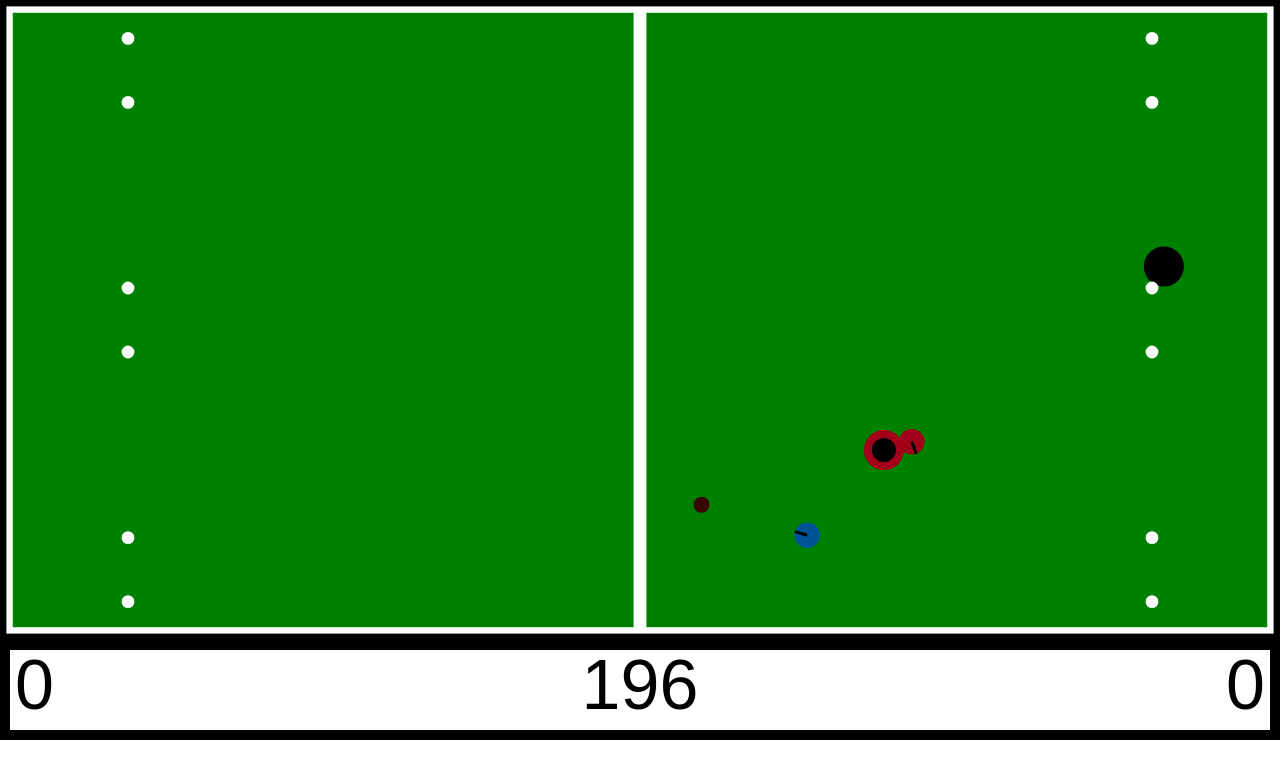
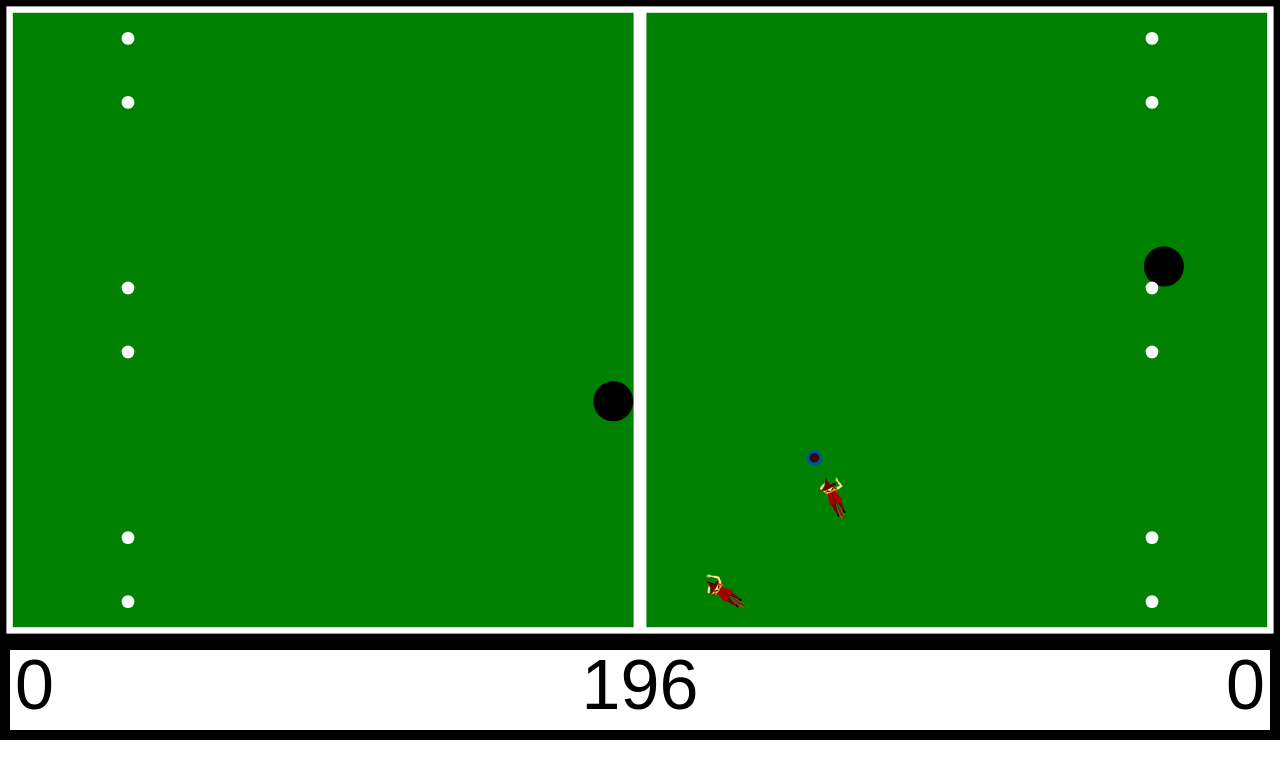
Before and after one commit to GitHubNoskcaj211/broom-blitz, a plain HTML site: page game.html in a window 1280 px wide. Drawn offline with Linux system fonts and the light colour scheme.

Commit message:
Add player graphics

```diff
--- a/game.html
+++ b/game.html
@@ -8,7 +8,7 @@
     <script src="Box2D.min.js"></script>
 </head>
 <body>
-    <canvas id="gameCanvas" width="800" height="600"></canvas>
+    <canvas id="gameCanvas" width="800" height="600">Loading...</canvas>
     <div id="pauseMenu" class="hidden">
         <div class="overlay"></div>
         <div class="menu">
--- a/game.js
+++ b/game.js
@@ -25,6 +25,7 @@ const SCOREBOARD_TEXT_BUFFER_PIXELS = 5;
 const GAME_TIME_SECONDS = 200;
 
 const PLAYER_RADIUS = 1;
+const SCALE_PLAYER_GRAPHIC = 2.0;
 const MAX_FORWARD_PLAYER_SPEED = 20; // meters per second
 const MAX_FORWARD_PLAYER_SPEED_WHEN_GRABBING_BALL = 16;
 const MAX_BACKWARD_PLAYER_SPEED = 5; // meters per second
@@ -40,7 +41,7 @@ const PLAYER_GRAB_DELAY_SECONDS = 0.25;
 const PLAYER_THROW_DELAY_SECONDS = 0.75;
 const PLAYER_DROPPED_BALL_GRAB_DELAY_SECONDS = 0.75;
 const PLAYER_STUN_DURATION = 1;
-const PLAYER_STUN_NUMBER_OF_ROTATIONS = 6;
+const PLAYER_STUN_NUMBER_OF_ROTATIONS = 4;
 const PLAYER_LINEAR_DAMPING = 0.5;
 const PLAYER_CONTACT_BUMPER_VELOCITY = 1.0;
 
@@ -96,6 +97,30 @@ const GOAL_POST_RADIUS = 0.5;
 const GOAL_POST_FRICTION = 0.0;
 const GOAL_POST_RESTITUTION = 0.5;
 const GOAL_COLOR = "rgb(255 255 255 / 100%)";
+
+class GraphicsElement {
+    constructor() {
+        this.images = [];
+    }
+
+    is_graphic_ready() {
+        return this.images.every(image => image.complete);
+    }
+}
+
+class PlayerGraphics extends GraphicsElement {
+    constructor() {
+        super();
+        this.player_normal = new Image();
+        this.player_normal.src = 'art/player_normal.svg';
+
+        this.player_grabbing = new Image();
+        this.player_grabbing.src = 'art/player_grabbing.svg';
+
+        this.images = [this.player_normal, this.player_grabbing];
+    }
+}
+
 
 function random(min, max) {
     return Math.random() * (max - min) + min;
@@ -188,6 +213,7 @@ class GameCanvas {
     }
 
     clear_canvas_and_draw_background() {
+        this.canvas.innerText = '';
         this.context.clearRect(0, 0, this.game_width, this.game_height);
 
         // Background
@@ -228,21 +254,34 @@ class GameCanvas {
         const canvas_center_y = this.game_height - (body_position.y * this.scale);
         const canvas_angle = -body_angle;
 
+        // Load the SVG file
+
+        // Draw the SVG onto the canvas at the player's position and angle
+        const player_graphic_to_draw = player.can_grab() ? player.player_graphics.player_normal : player.player_graphics.player_grabbing;
+        console.assert(player_graphic_to_draw.complete, "Player graphic not ready.");
+        const scale = (radius * this.scale * 2 * SCALE_PLAYER_GRAPHIC) / player_graphic_to_draw.width;
+        this.context.save();
+        this.context.translate(canvas_center_x, canvas_center_y);
+        this.context.rotate(canvas_angle);
+        this.context.scale(scale, scale);
+        this.context.drawImage(player_graphic_to_draw, -player_graphic_to_draw.width / 2, -player_graphic_to_draw.height / 2, player_graphic_to_draw.width, player_graphic_to_draw.height);
+        this.context.restore();
+
         // Draw circle
-        this.context.beginPath();
-        this.context.arc(canvas_center_x, canvas_center_y, radius * this.scale, 0, 2 * Math.PI);
-        this.context.fillStyle = player.player_color;
-        this.context.fill();
+        // this.context.beginPath();
+        // this.context.arc(canvas_center_x, canvas_center_y, radius * this.scale, 0, 2 * Math.PI);
+        // this.context.fillStyle = player.player_color;
+        // this.context.fill();
 
         // Draw line
-        const edge_x = canvas_center_x + radius * this.scale * Math.cos(canvas_angle);
-        const edge_y = canvas_center_y + radius * this.scale * Math.sin(canvas_angle);
-        this.context.beginPath();
-        this.context.moveTo(canvas_center_x, canvas_center_y);
-        this.context.lineTo(edge_x, edge_y);
-        this.context.lineWidth = 3;
-        this.context.strokeStyle = 'black';
-        this.context.stroke();
+        // const edge_x = canvas_center_x + radius * this.scale * Math.cos(canvas_angle);
+        // const edge_y = canvas_center_y + radius * this.scale * Math.sin(canvas_angle);
+        // this.context.beginPath();
+        // this.context.moveTo(canvas_center_x, canvas_center_y);
+        // this.context.lineTo(edge_x, edge_y);
+        // this.context.lineWidth = 3;
+        // this.context.strokeStyle = 'black';
+        // this.context.stroke();
     }
 
     render_scoring_ball(scoring_ball) {
@@ -403,7 +442,7 @@ class CustomContactListener {
 }
 
 class Player {
-    constructor(game, player_number, human_controlled) {
+    constructor(game, player_number, human_controlled, player_graphics) {
         this.game = game
         this.player_number = player_number;
         this.human_controlled = human_controlled;
@@ -440,6 +479,8 @@ class Player {
         this.collision_with_hitting_ball = false
         this.collision_with_player = false
         this.time_stopped_stunned = game.remaining_match_time;
+
+        this.player_graphics = player_graphics;
 
         this.reset_player();
     }
@@ -1060,7 +1101,7 @@ class Goal {
 }
 
 class Game {
-    constructor() {
+    constructor(player_1_graphics, player_2_graphics) {
         this.game_canvas = new GameCanvas();
         this.world = new b2World(new b2Vec2(0, 0), false);
         this.remaining_match_time = GAME_TIME_SECONDS;
@@ -1069,8 +1110,8 @@ class Game {
         this.disable_seeking_hitting_ball = url_params.get('disable_seeking_hitting_ball') !== null && url_params.get('disable_seeking_hitting_ball') === 'true';
 
         this.walls = new Walls(this.world)
-        this.player1 = new Player(this, 1, url_params.get('is_player1_human') !== null && url_params.get('is_player1_human') === 'true');
-        this.player2 = new Player(this, 2, url_params.get('is_player2_human') !== null && url_params.get('is_player2_human') === 'true');
+        this.player1 = new Player(this, 1, url_params.get('is_player1_human') !== null && url_params.get('is_player1_human') === 'true', player_1_graphics);
+        this.player2 = new Player(this, 2, url_params.get('is_player2_human') !== null && url_params.get('is_player2_human') === 'true', player_2_graphics);
         this.players = [this.player1, this.player2];
         this.scoring_ball = new ScoringBall(this);
         this.hitting_ball_1 = new HittingBall(this, FIELD_WIDTH_METERS / 2, FIELD_HEIGHT_METERS / 4, this.disable_seeking_hitting_ball);
@@ -1162,8 +1203,11 @@ class Game {
     }
 }
 
+const player_1_graphics = new PlayerGraphics();
+const player_2_graphics = new PlayerGraphics();
+const all_graphics = [player_1_graphics, player_2_graphics];
 const url_params = new URLSearchParams(window.location.search);
-const game = new Game();
+const game = new Game(player_1_graphics, player_2_graphics);
 const pause_menu = document.getElementById('pauseMenu');
 
 function toggle_pause() {
@@ -1213,8 +1257,12 @@ document.addEventListener('keyup', function(event) {
 });
 
 function run() {
-    game.update();
-    game.render();
+    if (all_graphics.every(graphic => graphic.is_graphic_ready())) {
+        game.update();
+        game.render();
+    } else {
+        // TODO loading
+    }
 }
 
 setInterval(run, 1000 / FPS);
```
Also changed, not shown: art/broom5.svg (added), art/broom_legs_arms_colored.svg (added), art/broom_with_legs.svg (added), art/broomv1.svg (added), art/broomv2.svg (added), art/broomv3.svg (added), art/broomv4.svg (added), art/broomv7.svg (added), art/broomv8.svg (added), art/broomv9.svg (added), art/player_grabbing.svg (added), art/player_normal.svg (added).
